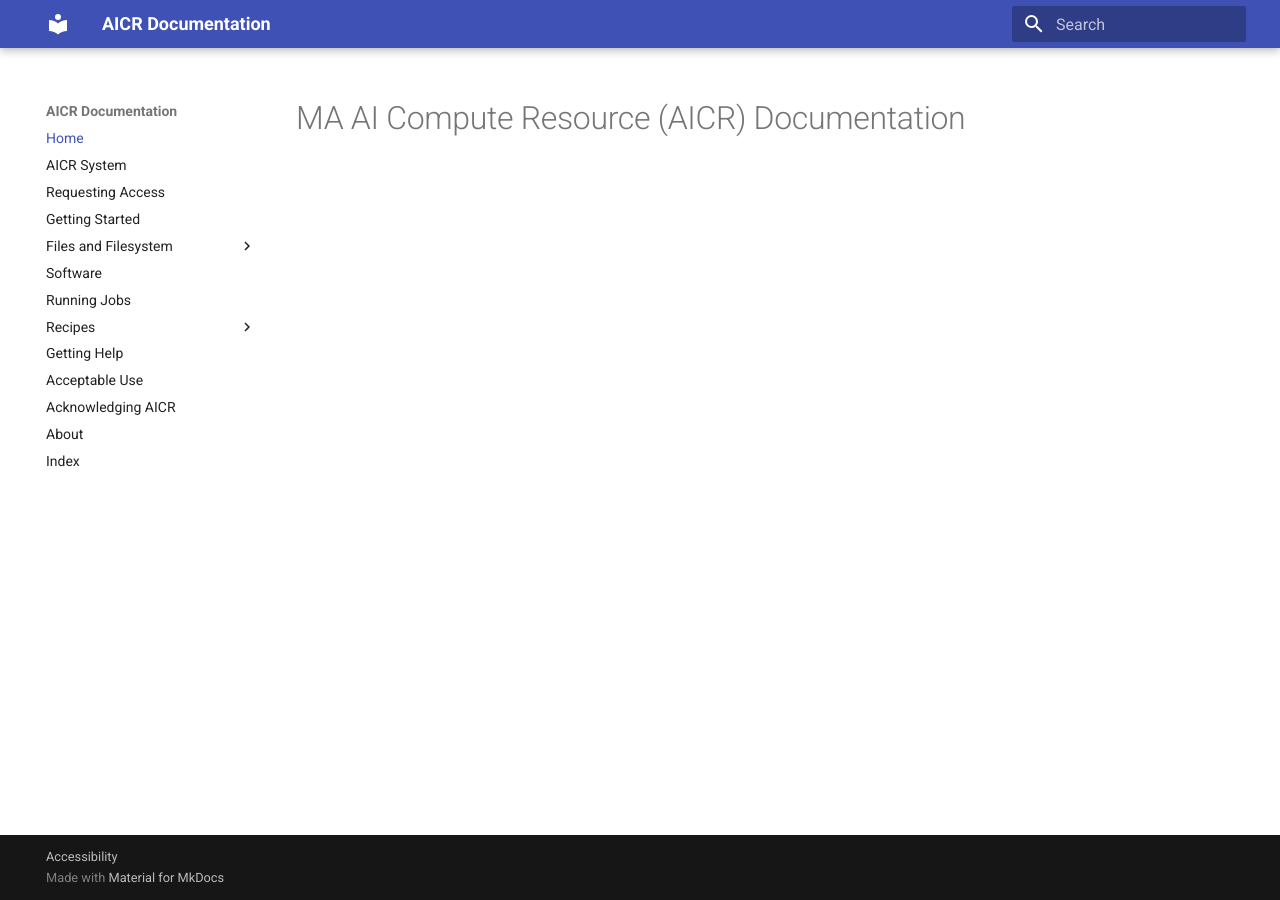
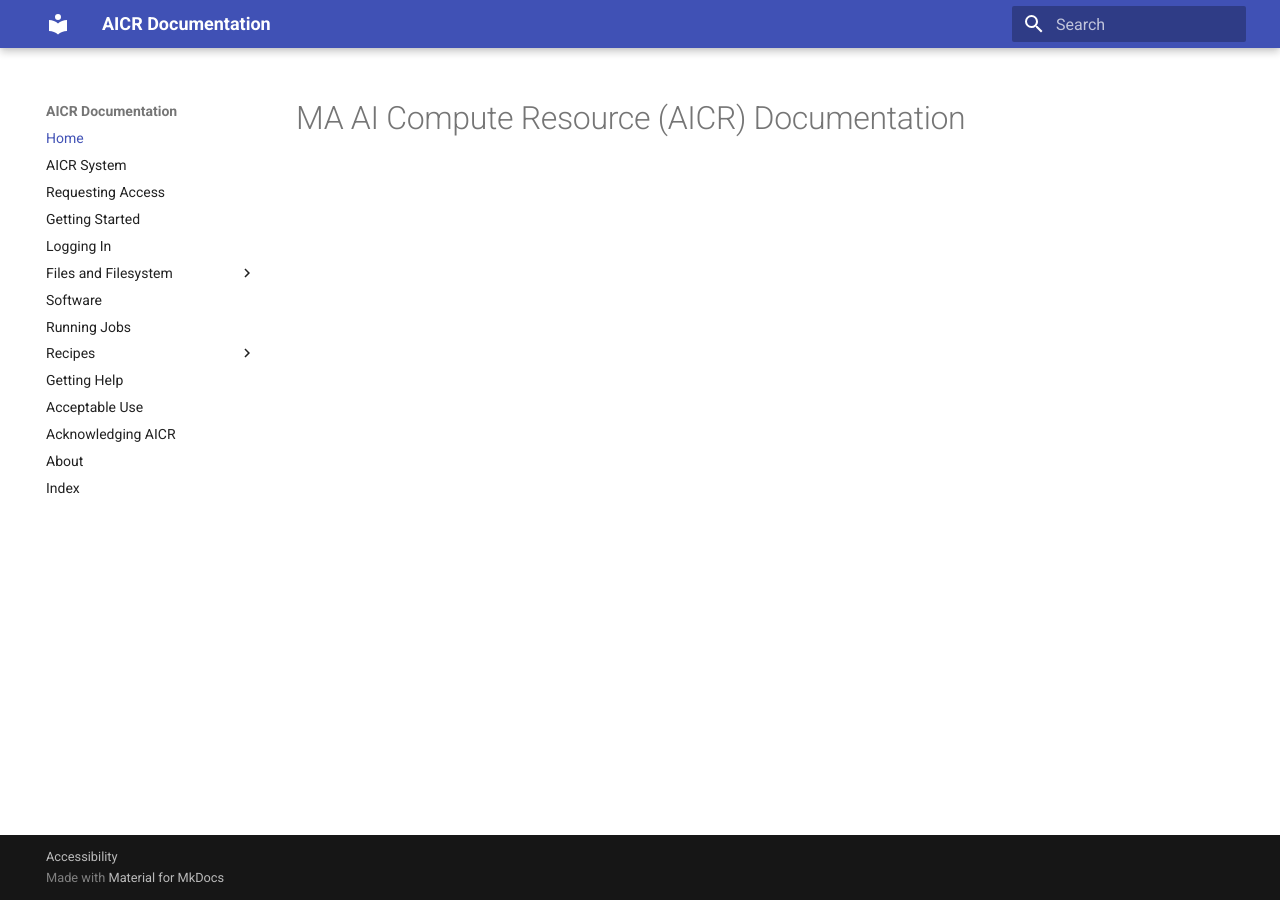
Before and after one commit to mghpcc/aicr-docs-edit, an MkDocs documentation site: the page built from docs/index.md, in a window 1280 px wide. Built offline with MkDocs 1.6.1 and Material for MkDocs 9.7.7, drawn with Linux system fonts in a browser that asks for light colours.

Commit message:
adding Logging In page

```diff
--- a/mkdocs.yml
+++ b/mkdocs.yml
@@ -5,6 +5,7 @@ nav:
   - AICR System: system-description.md
   - Requesting Access: request-access.md #include prerequisites
   - Getting Started: getting-started.md
+  - Logging In: logging-in.md
   - Files and Filesystem:
     - Overview: filesystem-overview.md
     - Transferring data: transferring-data.md # include Globus
```
Also changed, not shown: docs/logging-in.md (added, +1 -0 lines).
